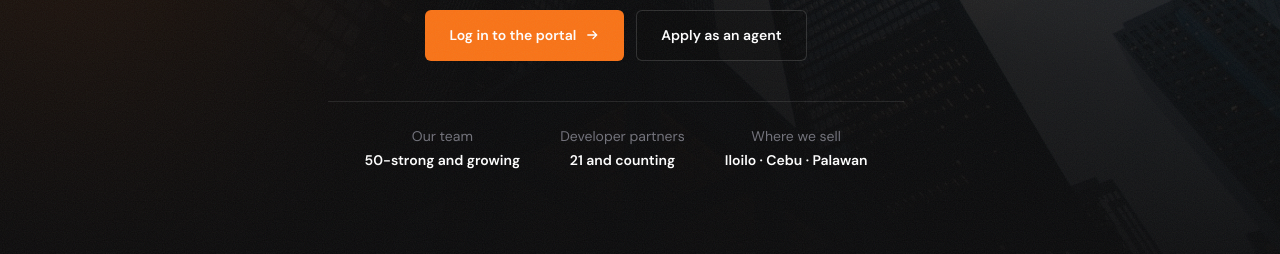
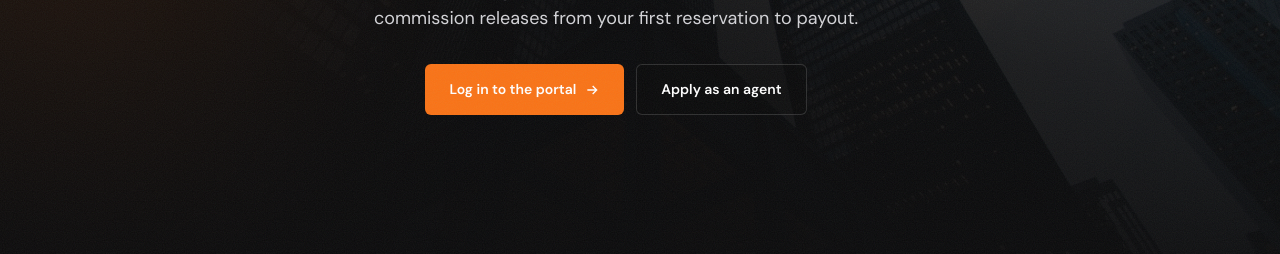
Before and after one commit to Jamespadilla1/tppg-portal-updated-, a website: page public/index.html in a window 1280 px wide. Shown: the part 546-800 px from the top of the page. Drawn offline with nearby package versions, Linux system fonts and the light colour scheme; no server answers.

Commit message:
Remove hero stats from portal landing page

```diff
--- a/public/index.html
+++ b/public/index.html
@@ -108,11 +108,6 @@
         </button>
         <button onclick="openLogin(); showRegister()" class="btn-ghost bg-ink/40 px-6 py-3.5 backdrop-blur">Apply as an agent</button>
       </div>
-      <dl class="hero-stats-row rise rise-4 mx-auto mt-10 grid max-w-xl grid-cols-3 gap-3 border-t border-white/10 pt-6 text-[0.8rem] sm:flex sm:flex-wrap sm:justify-center sm:gap-x-10 sm:gap-y-4 sm:text-sm">
-        <div><dt class="text-zinc-500">Our team</dt><dd class="mt-1 font-semibold text-white">50-strong and growing</dd></div>
-        <div><dt class="text-zinc-500">Developer partners</dt><dd class="mt-1 font-semibold text-white">21 and counting</dd></div>
-        <div><dt class="text-zinc-500">Where we sell</dt><dd class="mt-1 font-semibold text-white">Iloilo · Cebu · Palawan</dd></div>
-      </dl>
     </div>
 
     <div id="loginPane" class="login-pane shrink-0">
```
